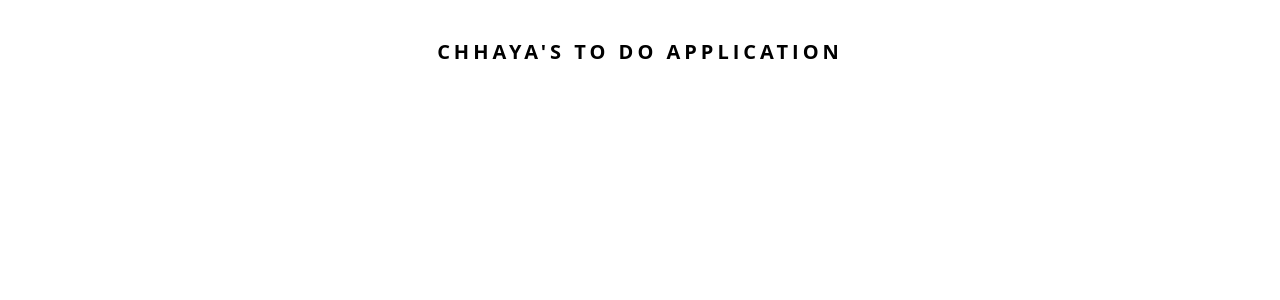
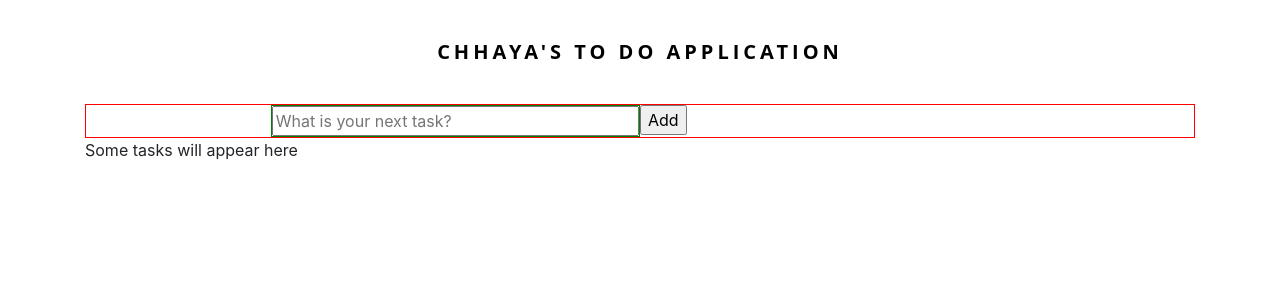
Before and after one commit to ChhayaPatel90/todo-app-frontend, a React app: page / in a window 1280 px wide. Shown: the top 300 px of the page. Built offline with nearby package versions, Linux system fonts and the light colour scheme.

Commit message:
Add InputBox and AddButton components to App

```diff
--- a/src/App.js
+++ b/src/App.js
@@ -1,11 +1,23 @@
 import React, { Component } from 'react';
 import Header from './components/Header';
+import AddButton from './components/AddButton';
+import InputBox from './components/InputBox';
+import TaskList from './components/TaskList';
 
 class App extends Component {
   render() {
     return (
       <div className="container">
         <Header/>
+        <div className="row justify-content-center no-gutters" style={{border: "1px solid red"}}>
+          <div className="col-4" style={{border: "1px solid green"}}>
+           <InputBox/>
+        </div>
+        <div className="col-4">
+          <AddButton/>
+        </div>
+        </div>
+          <TaskList/>
       </div>
     );
   }
--- /dev/null
+++ b/src/components/AddButton.js
@@ -0,0 +1,18 @@
+import React from 'react';
+
+class AddButton extends React.Component {
+
+    render() {
+        return (<input style={styles.AddButton} type="button" value="Add" class="primaryButton"/>);
+    }
+
+}
+
+const styles = {
+    AddButton : {
+    textAlign: "center",
+    position: "relative; left:auto; right:auto"
+    }
+};
+
+export default AddButton;
--- /dev/null
+++ b/src/components/InputBox.js
@@ -0,0 +1,17 @@
+import React from 'react';
+
+class InputBox extends React.Component {
+
+    render() {
+        return (<input type="text" id="addTextField" placeholder="What is your next task?" style={styles.InputBox} />);
+    }
+
+}
+
+const styles = {
+    InputBox: {
+        width: "100%"
+    }
+};
+
+export default InputBox;
--- /dev/null
+++ b/src/components/TaskList.js
@@ -0,0 +1,12 @@
+import React from 'react';
+
+class TaskList extends React.Component {
+
+    render() {
+        return (
+            <p>Some tasks will appear here</p>
+        );
+    }
+}
+
+export default TaskList;
```
